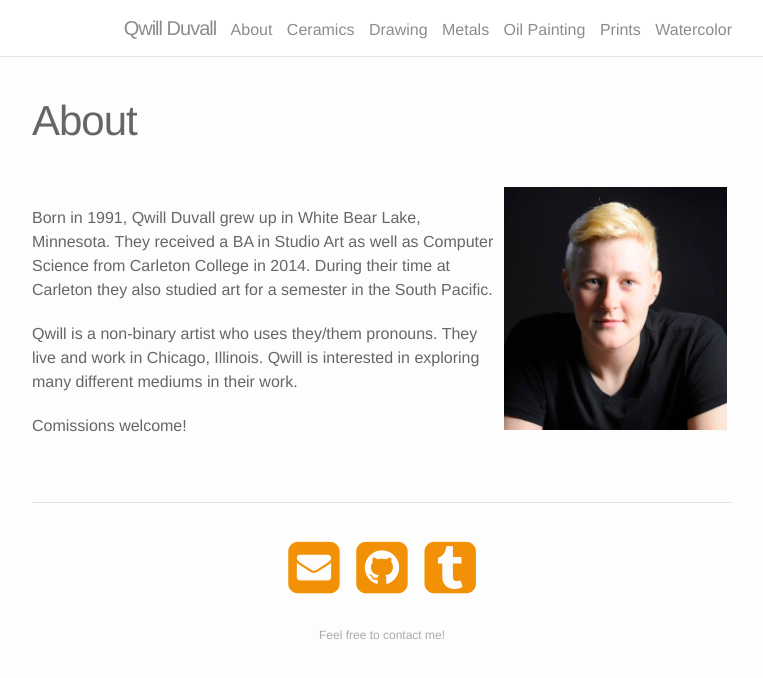
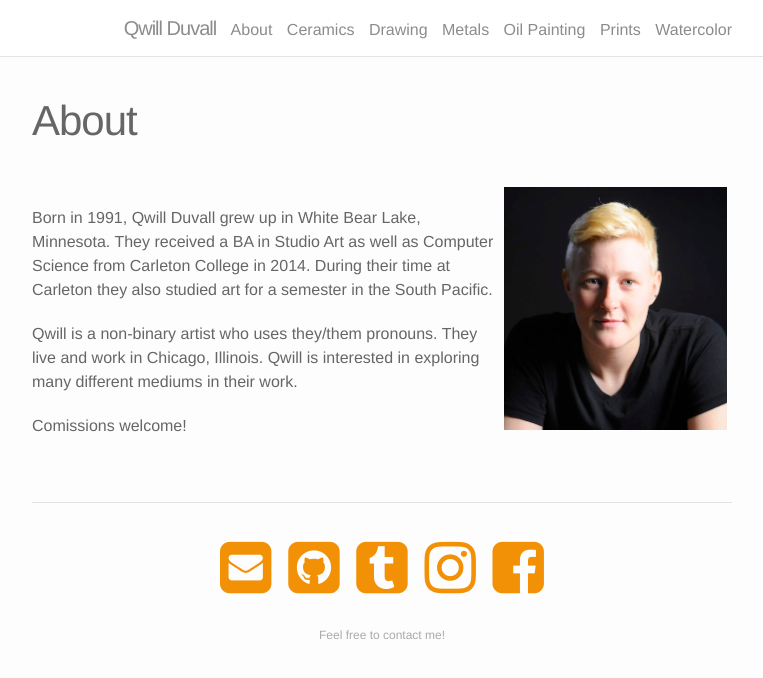
Before and after one commit to qwilanikan/qwilanikan.github.io, a Jekyll site: the page built from about.md, in a window 1280 px wide. Shown: the top 678 px of the page, without its empty margins (258-1021 px from the left). Built offline with Jekyll 4.4.1, drawn with Linux system fonts in a browser that asks for light colours; nearby versions of some CDN libraries.

Commit message:
added links to insta and fb

```diff
--- a/_config.yml
+++ b/_config.yml
@@ -7,6 +7,8 @@ url: # the base hostname & protocol for your site
 
 github_username: qwilanikan
 tumblr_name: qwilanikan
+instagram_name: qwillduvall
+facebook_name: qwillduvallartist
 
 # Build settings
 markdown: kramdown
--- a/about.md
+++ b/about.md
@@ -23,6 +23,8 @@ Comissions welcome!
 	<a href="https://github.com/{{ site.github_username }}" target="_blank"><i class="fa fa-github-square"></i></a>
 	<!--<a href="https://www.linkedin.com" target="_blank"><i class="fa fa-linkedin-square"></i></a>-->
 	<a href="http://{{ site.tumblr_name }}.tumblr.com" target="_blank"><i class="fa fa-tumblr-square"></i></a>
+	<a href="http://instagram.com/{{ site.instagram_name }}" target="_blank"><i class="fa fa-instagram"></i></a>
+	<a href="http://facebook.com/{{ site.facebook_name }}" target="_blank"><i class="fa fa-facebook-square"></i></a>
 	<!--<a href="https://twitter.com" target="_blank"><i class="fa fa-twitter-square"></i></a>-->
 </span>
 
```
